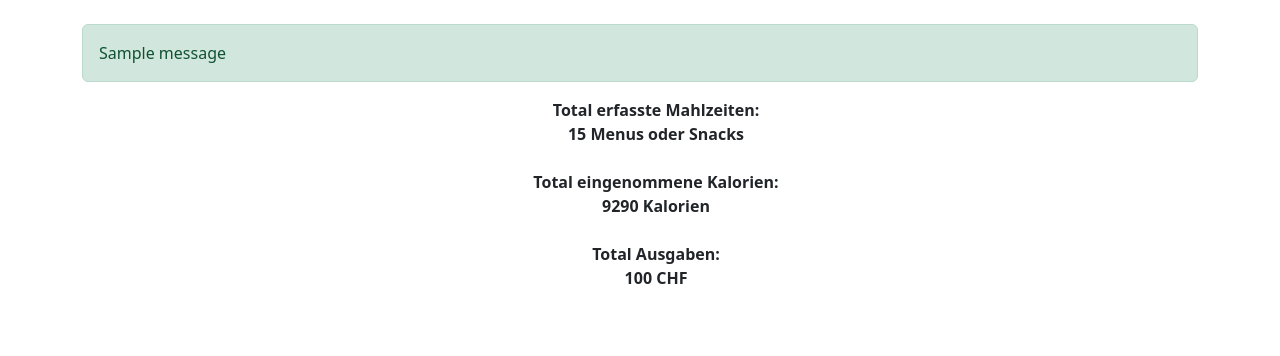
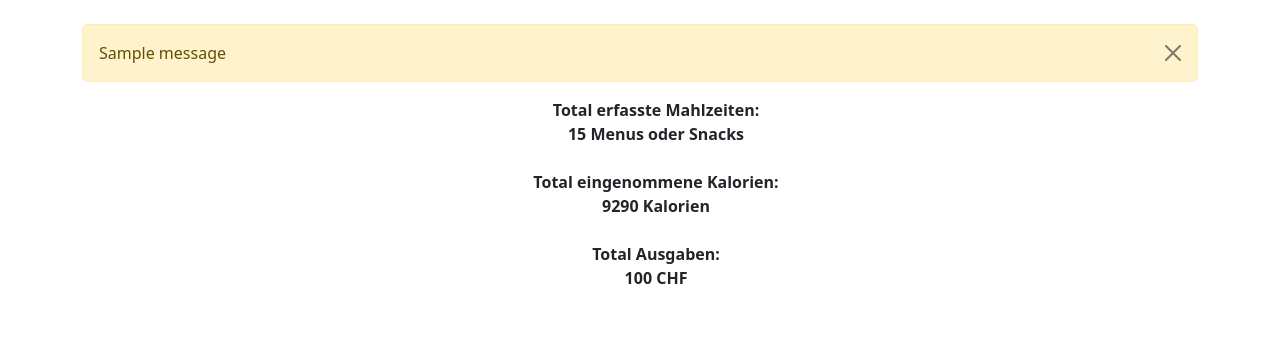
Before and after one commit to GianniMancinelli/Snackomaker, a Flask app: page /statistic in a window 1280 px wide. Shown: the part 56-412 px from the top of the page. Run offline with Flask 2, Linux system fonts and the light colour scheme; one stand-in notice (Sample message) is shown.

Commit message:
flash angepasst damit warning meldung kommt wenn mehr als 500 sprich 1000 CHF ausgegeben wird.

```diff
--- a/main.py
+++ b/main.py
@@ -41,10 +41,10 @@ def statistic():
         summe += int(float(el["Preis CHF"]))
         # wenn die Ausgaben höher als CHF 500.00 sind, macht das System mittels flashmessage auf statistik.html darauf aufmerksam, dass man die Ausgaben im Überblick behalten soll.
     if summe > 500:
-        flash("Bitte behalte deine Ausgaben im Überblick!", "warning")
+        flash("Bitte behalte deine Ausgaben im Überblick!")
         # wenn die Ausgaben höher als CHF 1000.00 sind, macht das System mittels flashmessage auf statistik.html darauf aufmerksam, dass man bezüglich Ausgaben bremsen soll.
     if summe > 1000:
-        flash("Du hast viel zu viele Ausgaben für Essen bzw. Snacks!!", "danger")
+        flash("Du hast viel zu viele Ausgaben für Essen bzw. Snacks!!")
     # damit alle Kalorien summiert werden, summe muss zuerst definiert werden.
     summe1 = 0
     for el in inhalt:
--- a/templates/statistik.html
+++ b/templates/statistik.html
@@ -60,9 +60,10 @@
     {% with messages = get_flashed_messages(with_categories=true) %}
       {% if messages %}
         {% for category, message in messages %}
-        <div class="alert alert-{{ category }}" role="alert">
-          {{ message }}
-        </div>
+      <div class="alert alert-warning alert-dismissible fade show" role="alert">
+        {{ message }}
+            <button type="button" class="btn-close" data-bs-dismiss="alert" aria-label="Close"></button>
+      </div>
         {% endfor %}
       {% endif %}
     {% endwith %}
```
